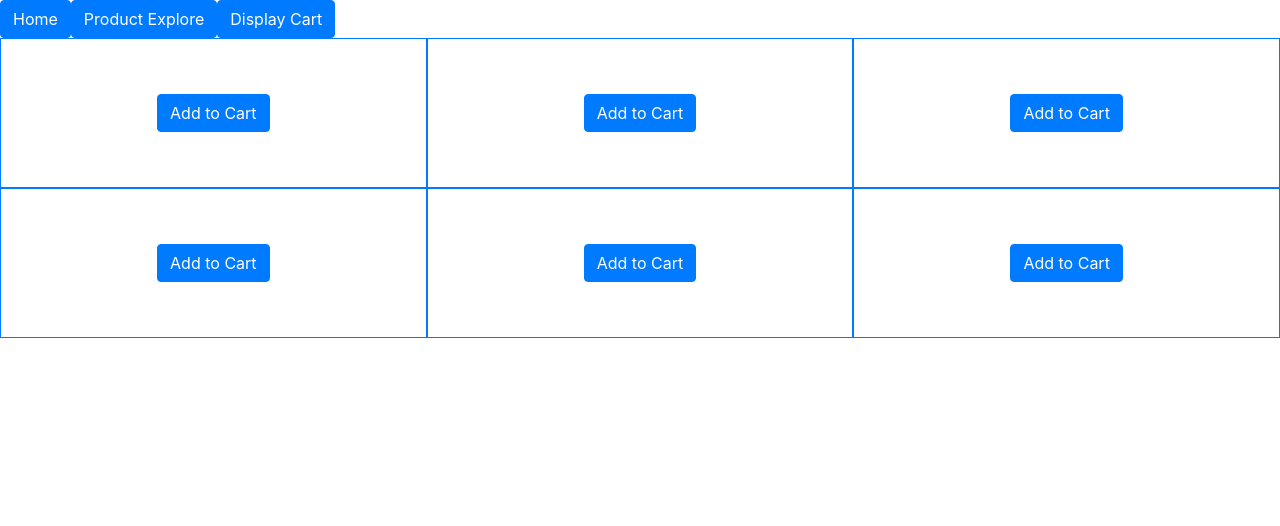
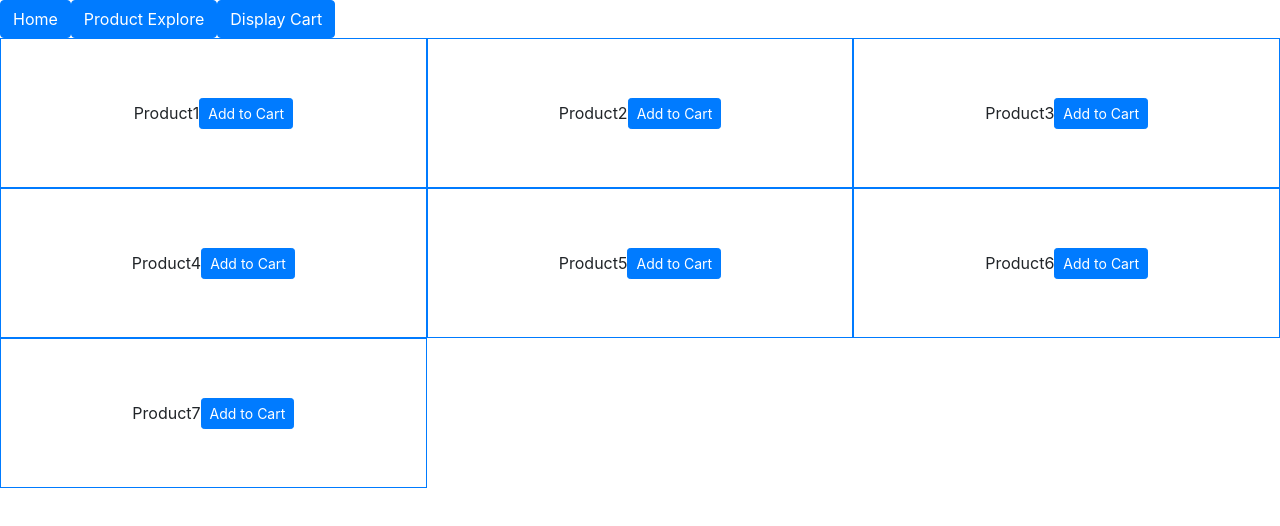
Before and after one commit to cg-101/react-project, a React (Create React App) app: page /p2 in a window 1280 px wide. Shown: the top 526 px of the page. Built offline with nearby package versions, Linux system fonts and the light colour scheme.

Commit message:
redux state.

```diff
--- a/src/pages/Page2.js
+++ b/src/pages/Page2.js
@@ -2,63 +2,38 @@ import { useDispatch, useSelector } from "react-redux";
 
 export default function Page2() {
   const counter = useSelector((state) => state.counter);
+  const products = useSelector((state) => state.products);
+
   const dispatch = useDispatch();
 
   const updateCounter = () => {
     dispatch({ type: "INC_COUNTER" });
   };
 
-  const addToCart = () => {
+  const addToCart = (product) => {
     dispatch({
       type: "ADD_TO_CART",
-      payload: { productTitle: "Product 3", price: 300, qty: 3 },
+      payload: product,
     });
   };
 
   return (
     <div className="container-fluid">
       <div className="row">
-        <div
-          className="col-4 border border-primary d-flex justify-content-center align-items-center"
-          style={{ height: "150px" }}
-        >
-          <button className="btn btn-primary">Add to Cart</button>
-        </div>
-
-        <div
-          className="col-4 border border-primary d-flex justify-content-center align-items-center"
-          style={{ height: "150px" }}
-        >
-          <button className="btn btn-primary">Add to Cart</button>
-        </div>
-
-        <div
-          className="col-4 border border-primary d-flex justify-content-center align-items-center"
-          style={{ height: "150px" }}
-        >
-          <button className="btn btn-primary">Add to Cart</button>
-        </div>
-
-        <div
-          className="col-4 border border-primary d-flex justify-content-center align-items-center"
-          style={{ height: "150px" }}
-        >
-          <button className="btn btn-primary">Add to Cart</button>
-        </div>
-
-        <div
-          className="col-4 border border-primary d-flex justify-content-center align-items-center"
-          style={{ height: "150px" }}
-        >
-          <button className="btn btn-primary">Add to Cart</button>
-        </div>
-
-        <div
-          className="col-4 border border-primary d-flex justify-content-center align-items-center"
-          style={{ height: "150px" }}
-        >
-          <button className="btn btn-primary">Add to Cart</button>
-        </div>
+        {products.map((product, index) => (
+          <div
+            className="col-4 border border-primary d-flex justify-content-center align-items-center"
+            style={{ height: "150px" }}
+          >
+            {product.productTitle}
+            <button
+              className="btn btn-sm btn-primary"
+              onClick={() => addToCart(product)}
+            >
+              Add to Cart
+            </button>
+          </div>
+        ))}
       </div>
     </div>
   );
--- a/src/redux/store.js
+++ b/src/redux/store.js
@@ -3,6 +3,15 @@ import { createStore } from "redux";
 // data member
 const initState = {
   counter: 100,
+  products: [
+    { productTitle: "Product1", price: 100, qty: 1 },
+    { productTitle: "Product2", price: 200, qty: 1 },
+    { productTitle: "Product3", price: 300, qty: 1 },
+    { productTitle: "Product4", price: 400, qty: 1 },
+    { productTitle: "Product5", price: 100, qty: 1 },
+    { productTitle: "Product6", price: 200, qty: 1 },
+    { productTitle: "Product7", price: 300, qty: 1 },
+  ],
   cart: [{ productTitle: "Product1", price: 100, qty: 1 }],
   profile: { username: "My.Xyz" },
 };
```
